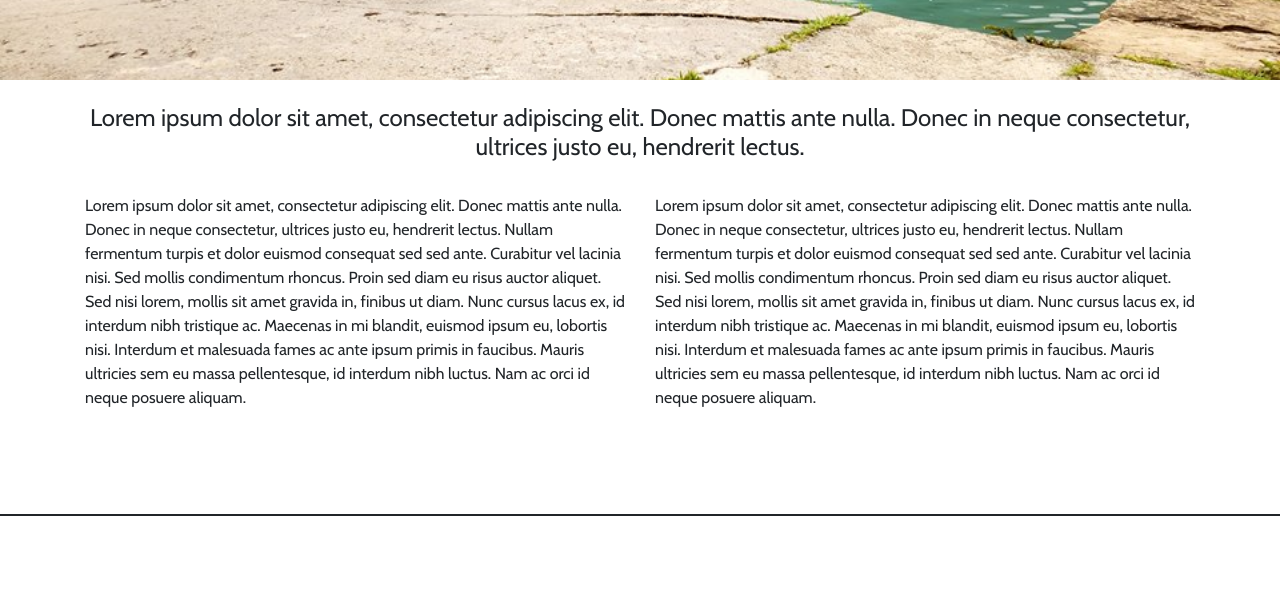
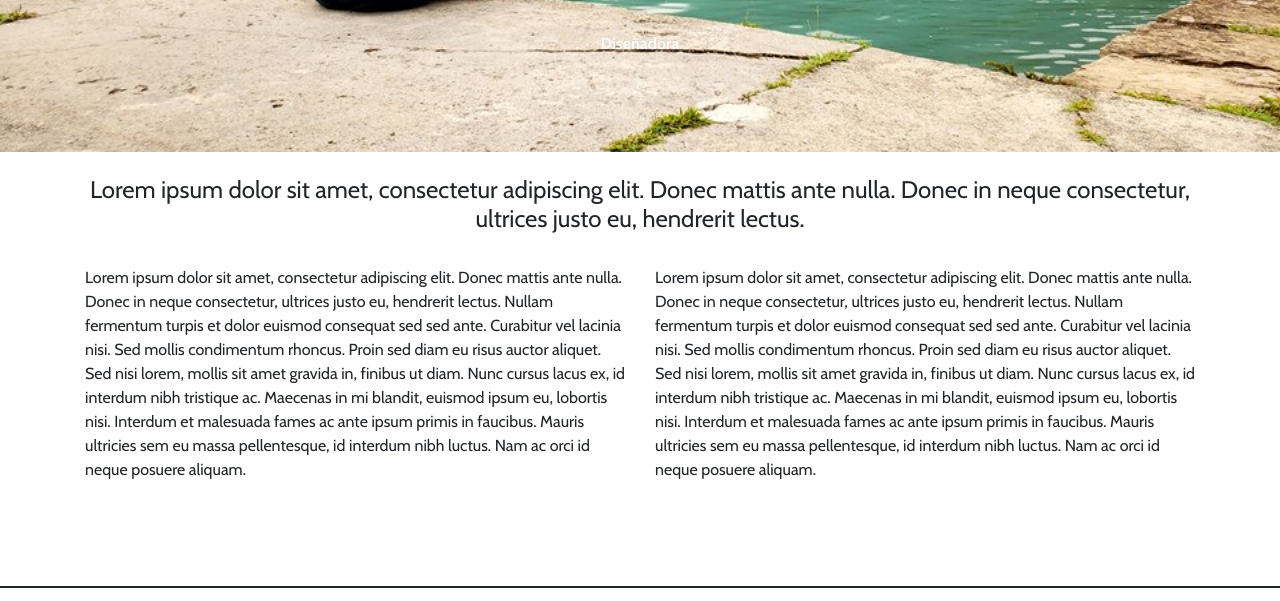
Before and after one commit to constanza18/Portafolio, a plain HTML site: page index.html in a window 1280 px wide. Shown: the part 499-1100 px from the top of the page. Drawn offline with nearby package versions, Linux system fonts and the light colour scheme; a script that the page names is missing.

Commit message:
diseñadora

```diff
--- a/index.html
+++ b/index.html
@@ -47,6 +47,8 @@
     <section class="hero text-light text-center mt-5 texto">
       <div class= "container">
         <p class=" display-4 font-weight-bold my-5" >Constanza</p>
+        <p class=" display-6 font-weight-bold my-5" >Diseñadora</p>
+
       </div>
     </section>
 
```
